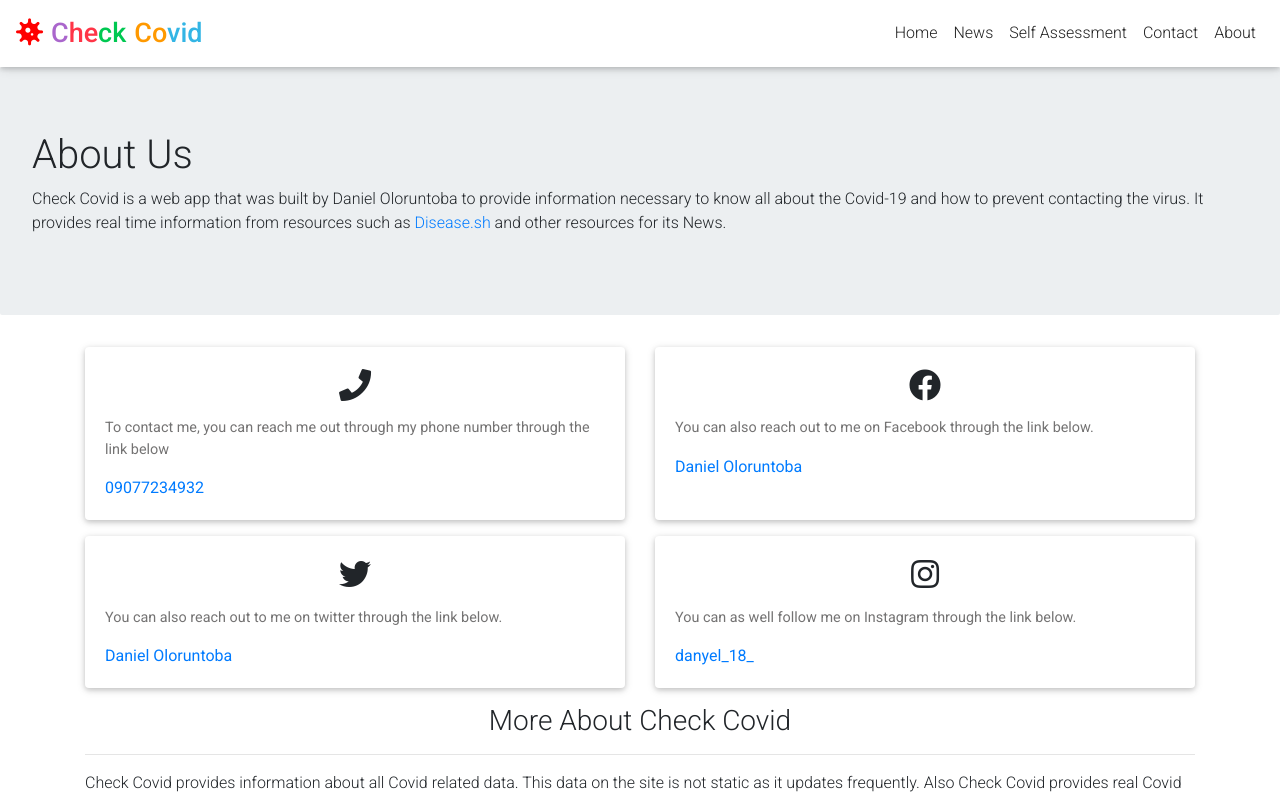
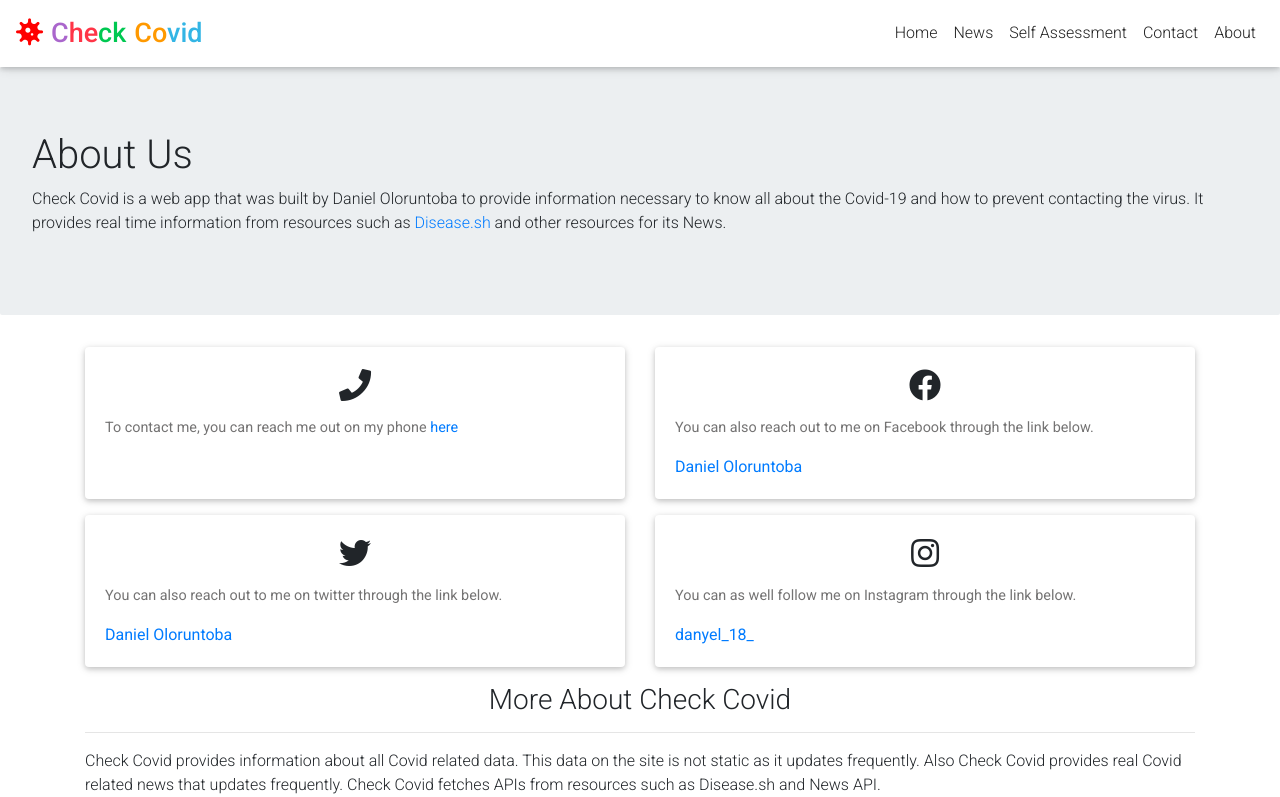
Before and after one commit to Daniel-16/check-covid, a React (Create React App) app: page /about in a window 1280 px wide. Shown: the top 797 px of the page. Built offline with nearby package versions, Linux system fonts and the light colour scheme.

Commit message:
Made some changes

```diff
--- a/src/components/About.jsx
+++ b/src/components/About.jsx
@@ -28,12 +28,11 @@ const About = () => {
                   <span className="fa fa-phone"></span>
                 </h2>
                 <p className="card-text">
-                  To contact me, you can reach me out through my phone number
-                  through the link below
+                  To contact me, you can reach me out on my phone{" "}
+                  <a href="tel:+2349077234932" className="card-link">
+                    here
+                  </a>
                 </p>
-                <a href="tel:+2349077234932" className="card-link">
-                  09077234932
-                </a>
               </div>
             </div>
           </div>
--- a/src/components/Data.jsx
+++ b/src/components/Data.jsx
@@ -110,9 +110,9 @@ const CovidDataProvider = () => {
             <div className="card bg-danger h-100 white-text">
               <div className="card-body">
                 <h6 className="text-center">Total Deaths</h6>
-                <h4 className="text-center h4-responsive">
+                <h5 className="text-center h5-responsive">
                   {items.deaths.toLocaleString("en-US")}
-                </h4>
+                </h5>
               </div>
             </div>
           </div>
@@ -120,9 +120,9 @@ const CovidDataProvider = () => {
             <div className="card bg-success h-100 white-text">
               <div className="card-body">
                 <h6 className="text-center">Total Recovered</h6>
-                <h4 className="text-center h4-responsive">
+                <h5 className="text-center h5-responsive">
                   {items.recovered.toLocaleString("en-US")}
-                </h4>
+                </h5>
               </div>
             </div>
           </div>
@@ -132,9 +132,9 @@ const CovidDataProvider = () => {
             <div className="card bg-warning h-100">
               <div className="card-body">
                 <h6 className="text-center">Total Confirmed</h6>
-                <h4 className="text-center h4-responsive">
+                <h5 className="text-center h5-responsive">
                   {items.cases.toLocaleString("en-US")}
-                </h4>
+                </h5>
               </div>
             </div>
           </div>
```
